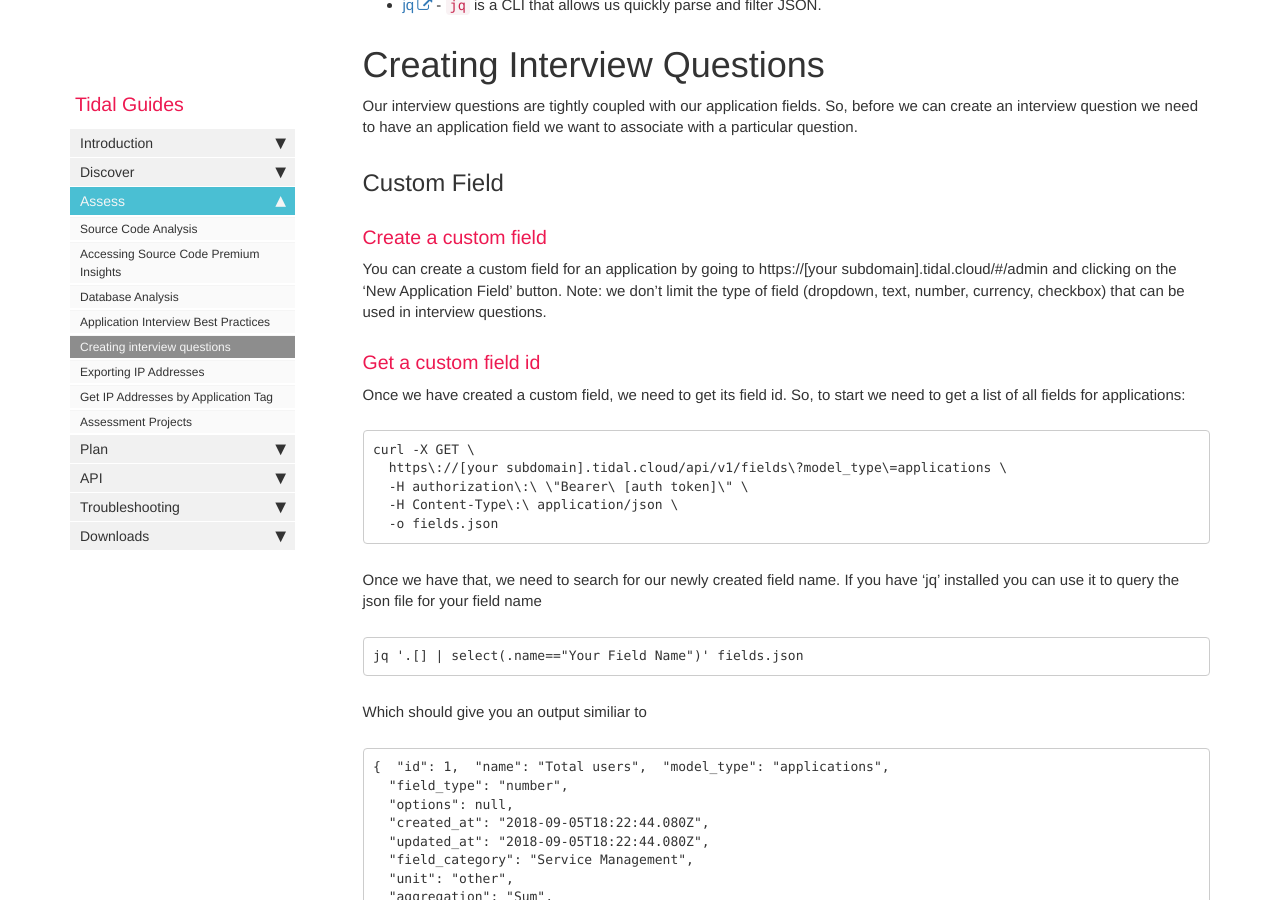
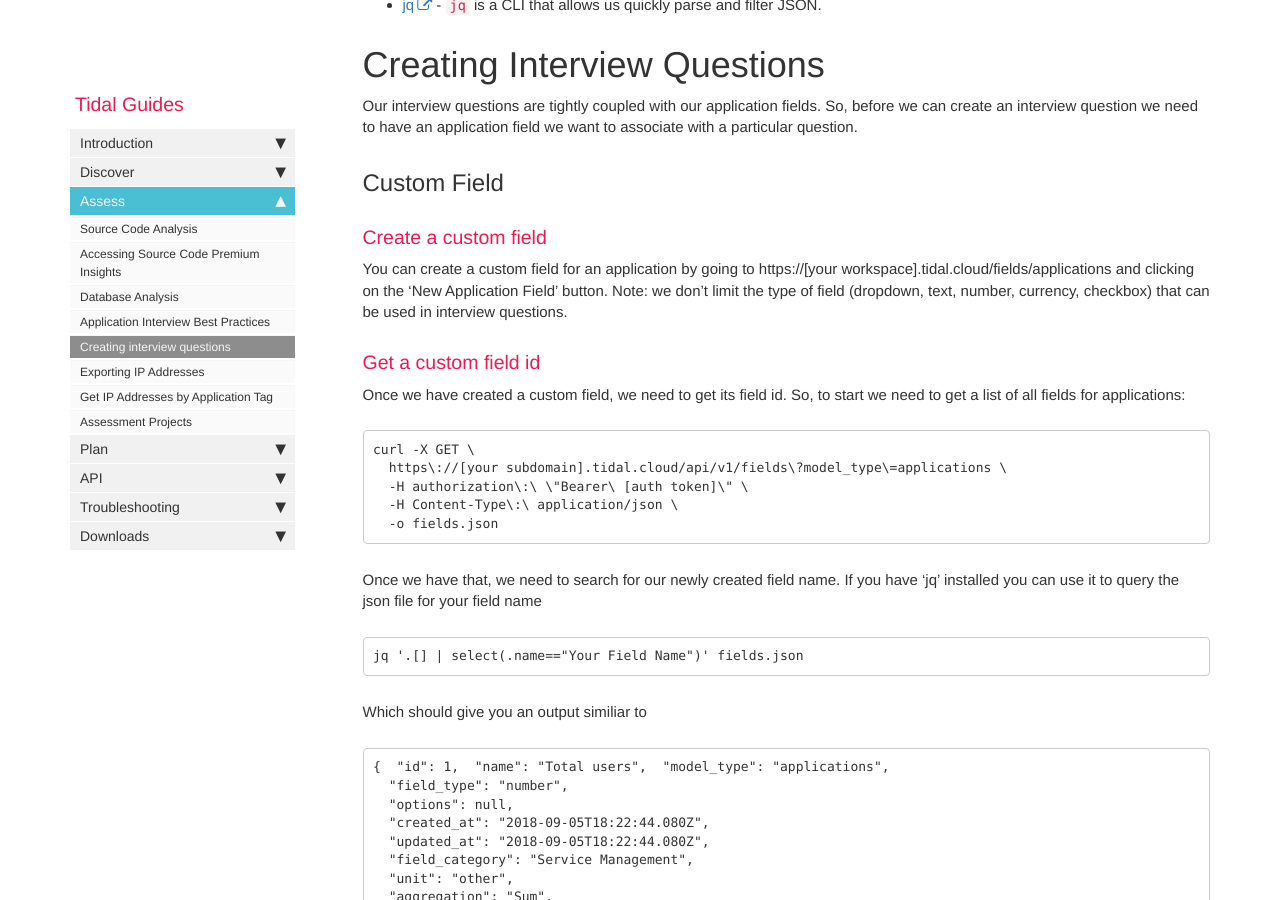
Before and after one commit to tidalmigrations/tidalmigrations.github.io, a Jekyll site: the page built from pages/api/create_interview_questions.md, in a window 1280 px wide and 900 px high, scrolled down 523 px. Built offline with Jekyll 4.4.1, drawn with Linux system fonts in a browser that asks for light colours; nearby versions of some CDN libraries; comment, search, counter and statistics services are not loaded.

Commit message:
Updated URL on fields page

```diff
--- a/pages/api/create_interview_questions.md
+++ b/pages/api/create_interview_questions.md
@@ -23,7 +23,7 @@ For any additional details regarding the endpoint, checkout the Tidal API docume
 
 # Tools
 
- * [jq](https://stedolan.github.io/jq/) - `jq` is a CLI that allows us quickly parse and filter JSON.
+- [jq](https://stedolan.github.io/jq/) - `jq` is a CLI that allows us quickly parse and filter JSON.
 
 # Creating Interview Questions
 
@@ -33,7 +33,7 @@ Our interview questions are tightly coupled with our application fields. So, bef
 
 ### Create a custom field
 
-You can create a custom field for an application by going to https://[your subdomain].tidal.cloud/#/admin and clicking on the 'New Application Field' button. Note: we don't limit the type of field (dropdown, text, number, currency, checkbox) that can be used in interview questions.
+You can create a custom field for an application by going to https://[your workspace].tidal.cloud/fields/applications and clicking on the 'New Application Field' button. Note: we don't limit the type of field (dropdown, text, number, currency, checkbox) that can be used in interview questions.
 
 ### Get a custom field id
 
@@ -44,7 +44,6 @@ Once we have created a custom field, we need to get its field id. So, to start w
       -H authorization\:\ \"Bearer\ [auth token]\" \
       -H Content-Type\:\ application/json \
       -o fields.json
-
 
 Once we have that, we need to search for our newly created field name. If you have 'jq' installed you can use it to query the json file for your field name
 
@@ -67,7 +66,6 @@ Which should give you an output similiar to
       "currency_id": null,
       "field_options": []
     }
-
 
 ## Custom Question
 
@@ -132,7 +130,6 @@ Putting this all together we can then post this request to our API
       -H Content-Type\:\ application/json \
       -d \{\"question\"\:\ \{\ \"text\"\:\ \"How\ many\ users\ does\ this\ application\ have\?\"\,\ \"number\"\:\ 22\,\ \"field_id\"\:\ 1\}\}
 
-
 ### Updating an existing quesiton
 
 If you have an interview question already and you want to change the number or change what field it applies to you can do a put request
```
